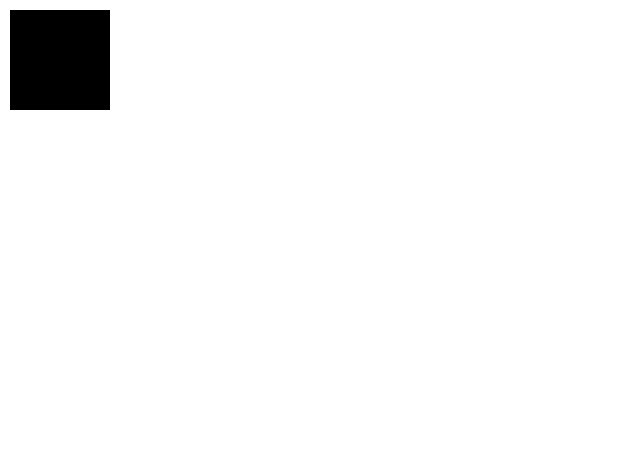
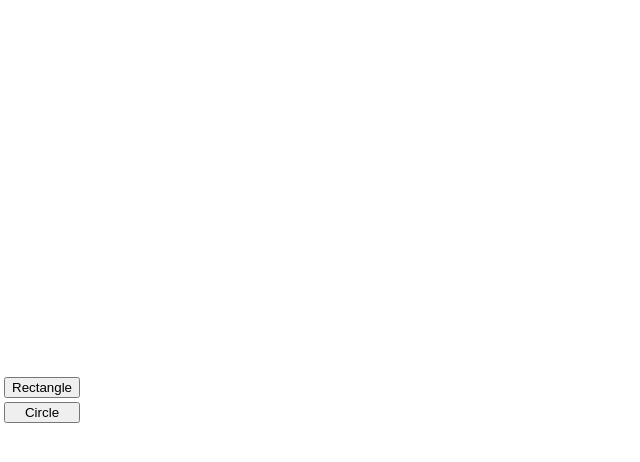
Before and after one commit to Nagellan/rimo, a React (Vite) app: page / in a window 1280 px wide. Shown: the top 462 px of the page, without its empty margins (0-640 px from the left). Built offline with nearby package versions, Linux system fonts and the light colour scheme.

Commit message:
Add tools panel

```diff
--- a/src/Board/index.tsx
+++ b/src/Board/index.tsx
@@ -1,25 +1,29 @@
 import { useState } from 'react'
 
 import { Canvas } from '../Canvas'
+import { Tools } from '../Tools'
 import type { Entities } from '../types/entities'
 import { useWindowSize } from './useWindowSize'
 
+let counter = 0;
+
 export const Board = () => {
-    const [entities, setEntities] = useState<Entities>(() => ({
-        '1': {
-            id: '1',
-            type: 'rectangle',
-            payload: {
-                x: 10,
-                y: 10,
-                width: 100,
-                height: 100,
-                color: '#000000'
-            }
-        }
-    }))
+    const [entities, setEntities] = useState<Entities>(() => ({}))
 
     const { width, height } = useWindowSize()
 
-    return <Canvas entities={entities} width={width} height={height} />
+    const addRectangle = () => {
+        setEntities(prev => ({ ...prev, [++counter]: { id: counter, type: 'rectangle', payload: { x: -50, y: 25, width: 100, height: 50, color: '#000000' } } }))
+    }
+
+    const addCircle = () => {
+        setEntities(prev => ({ ...prev, [++counter]: { id: counter, type: 'circle', payload: { x: 0, y: 0, radius: 50, color: '#000000' } } }))
+    }
+
+    return (
+        <>
+            <Tools onRectangle={addRectangle} onCircle={addCircle} />
+            <Canvas entities={entities} width={width} height={height} />
+        </>
+    )
 }
--- a/src/Canvas/index.tsx
+++ b/src/Canvas/index.tsx
@@ -11,6 +11,9 @@ type Props = {
 export const Canvas = ({ width, height, entities }: Props) => {
     const ref = useRef<HTMLCanvasElement>(null)
 
+    const centerX = width / 2;
+    const centerY = height / 2;
+
     const draw = () => {
         if (!ref.current) return;
 
@@ -20,25 +23,36 @@ export const Canvas = ({ width, height, entities }: Props) => {
 
         for (const id in entities) {
             const entity = entities[id];
+
             switch (entity.type) {
                 case 'rectangle': {
                     const { x, y, width, height, color } = entity.payload;
 
-                    ctx.fillStyle = color ?? 'transparent';
-                    ctx.fillRect(x, y, width, height)
+                    ctx.beginPath()
+                    ctx.rect(centerX + x, centerY - y, width, height)
+
+                    if (color) {
+                        ctx.fillStyle = color;
+                        ctx.fill();
+                    }
 
                     break;
                 }
                 case 'circle': {
                     const { x, y, radius, color } = entity.payload;
 
-                    ctx.fillStyle = color ?? 'transparent';
-                    ctx.arc(x, y, radius, 0, 2 * Math.PI, false)
+                    ctx.beginPath()
+                    ctx.arc(centerX + x, centerY - y, radius, 0, 2 * Math.PI, false)
+
+                    if (color) {
+                        ctx.fillStyle = color;
+                        ctx.fill()
+                    }
 
                     break;
                 }
                 default: {
-                    throw new Error('Entity is now handled!')
+                    throw new Error('Unknown entity type found!')
                 }
             }
         }
--- /dev/null
+++ b/src/Tools/index.tsx
@@ -0,0 +1,27 @@
+import './style.css'
+
+type Props = {
+    onRectangle: () => void;
+    onCircle: () => void;
+}
+
+export const Tools = ({ onRectangle, onCircle }: Props) => {
+    return (
+        <div className="tools">
+            <button
+                onClick={() => {
+                    onRectangle();
+                }}
+            >
+                Rectangle
+            </button>
+            <button
+                onClick={() => {
+                    onCircle();
+                }}
+            >
+                Circle
+            </button>
+        </div>
+    )
+}
--- /dev/null
+++ b/src/Tools/style.css
@@ -0,0 +1,10 @@
+.tools {
+    display: flex;
+    flex-direction: column;
+    gap: 4px;
+
+    position: fixed;
+    left: 4px;
+    top: 50%;
+    transform: translateY(-50%);
+}
```
